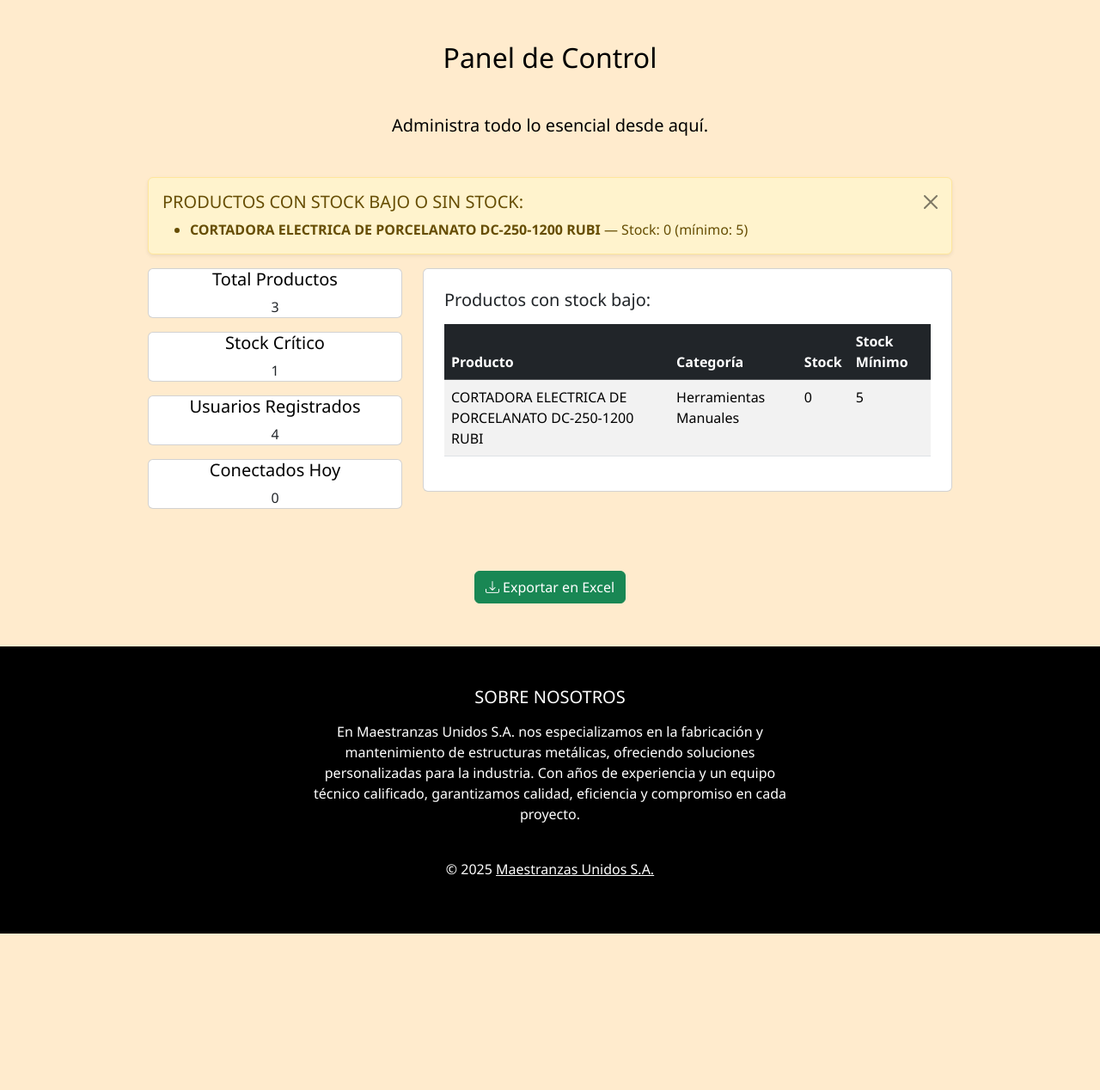
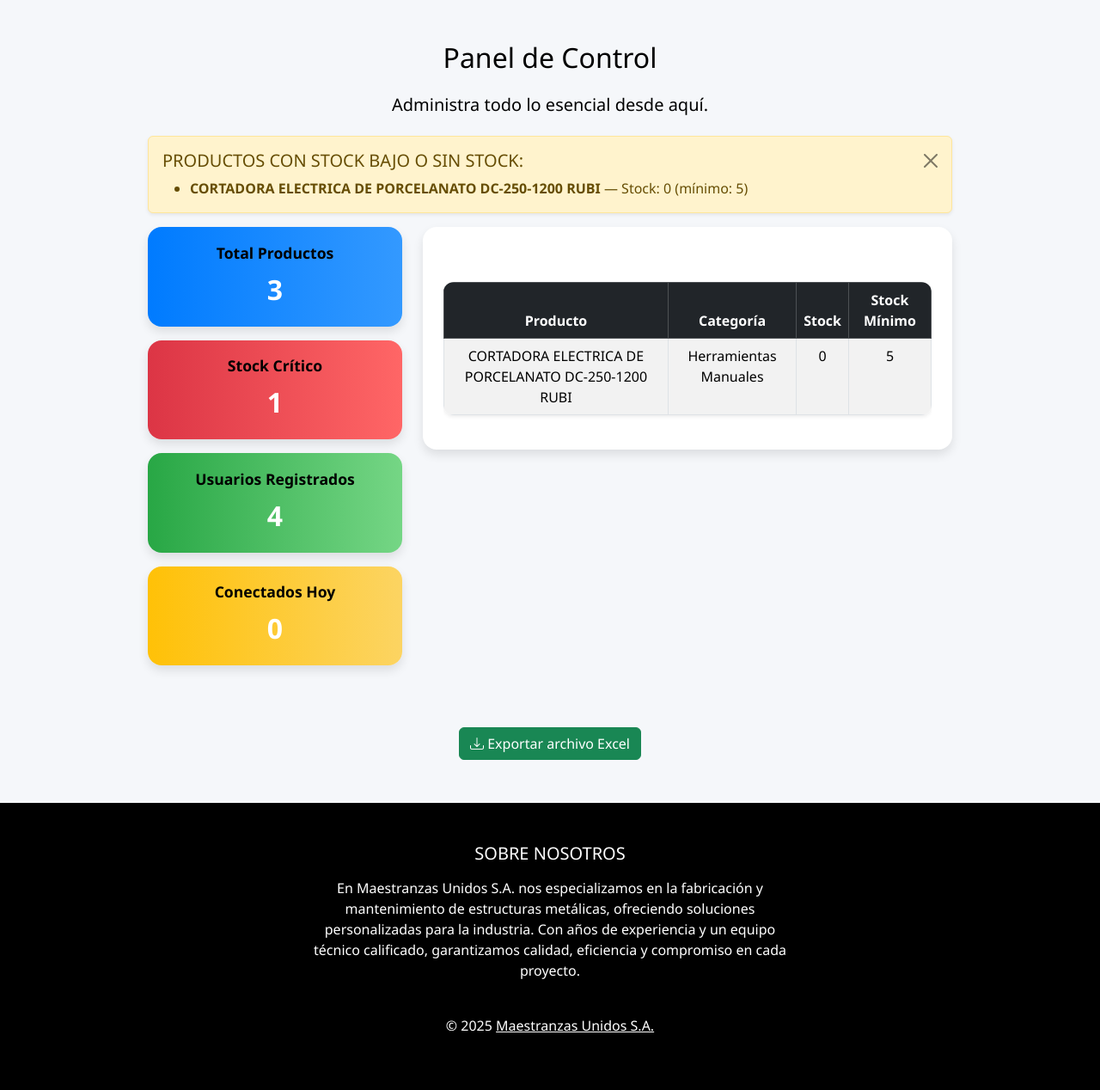
Before and after one commit to pntrkllr/maestranzas-unidos-gap, a Django app: page /dashboard/ in a window 1280 px wide. Shown: the part 133-1401 px from the top of the page at 86% size. Before the commit the page ends 1219 px from the top, so only its background shows below. Run offline with Django 5.2, Linux system fonts and the light colour scheme; a user stored in the database is signed in; data comes from the database, SQL or seed files in the repository.

Commit message:
panel-de-control

```diff
--- a/inventario/templates/inventario/dashboard.html
+++ b/inventario/templates/inventario/dashboard.html
@@ -4,15 +4,15 @@
 {% block title %}Panel de control{% endblock %}
 
 {% block extra_css %}
-<link rel="stylesheet" href="{% static 'css/dashboard_reimaginado.css' %}">
+<link rel="stylesheet" href="{% static 'css/dashboard.css' %}">
 {% endblock %}
 
 {% block content %}
 <div class="container mt-5">
 
-  <h2 class="mb-5 text-center text-black">Panel de Control</h2>
+  <h2 class="mb-4 text-center text-black">Panel de Control</h2>
 
-  <h5 class="mb-5 text-center text-black">Administra todo lo esencial desde aquí.</h5>
+  <h5 class="mb-4 text-center text-black">Administra todo lo esencial desde aquí.</h5>
 
   {% if productos_stock_minimo and user.is_authenticated and user.groups.first.name in 'Administrador, Comprador' %}
   <div class="alert alert-warning alert-dismissible fade show shadow-sm" role="alert">
@@ -29,7 +29,6 @@
   {% endif %}
 
   <div class="row">
-    {# Métricas a la izquierda #}
     <div class="col-lg-4 mb-4">
       <div class="card bg-gradient-primary card-shadow mb-3">
         <h5 class="card-title text-center text-black">Total Productos</h5>
@@ -49,12 +48,11 @@
       </div>
     </div>
 
-    {# Tablas a la derecha #}
     <div class="col-lg-8">
       <div class="card card-shadow p-4">
         <h5 class="mb-3">Productos con stock bajo:</h5>
         <div class="table-responsive">
-          <table class="table table-hover table-striped">
+          <table class="table table-hover table-striped table-bordered shadow-sm" style="border-radius: 0.75rem; overflow: hidden;">
             <thead class="table-dark">
               <tr>
                 <th>Producto</th>
@@ -81,7 +79,7 @@
 
   <div class="text-center mt-5">
     <a class="btn btn-success" href="{% url 'exportar_excel' %}">
-      <i class="bi bi-download"></i> Exportar en Excel
+      <i class="bi bi-download"></i> Exportar archivo Excel
     </a>
   </div>
 </div>
--- a/inventario/templates/inventario/usuarios_crud.html
+++ b/inventario/templates/inventario/usuarios_crud.html
@@ -96,10 +96,10 @@
 
           <div class="table-responsive">
             <table class="table table-bordered table-striped align-middle">
-              <thead class="table-dark">
+              <thead class="table-dark text-center">
                 <tr>
-                  <th>Usuario</th>
-                  <th>Email</th>
+                  <th>Nombre de Usuario</th>
+                  <th>Correo</th>
                   <th>Rol</th>
                   <th class="text-center">Acciones</th>
                 </tr>
```
